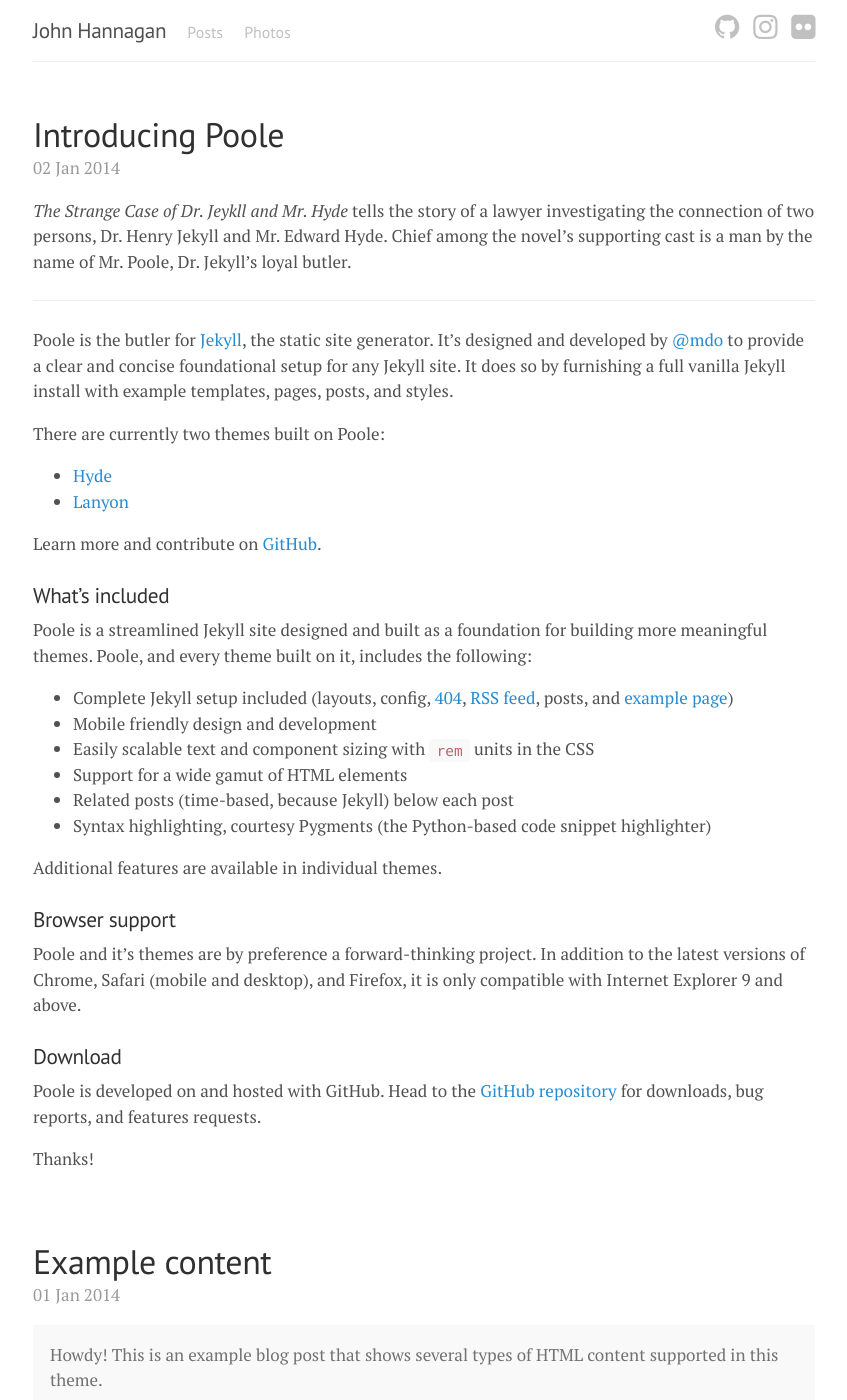
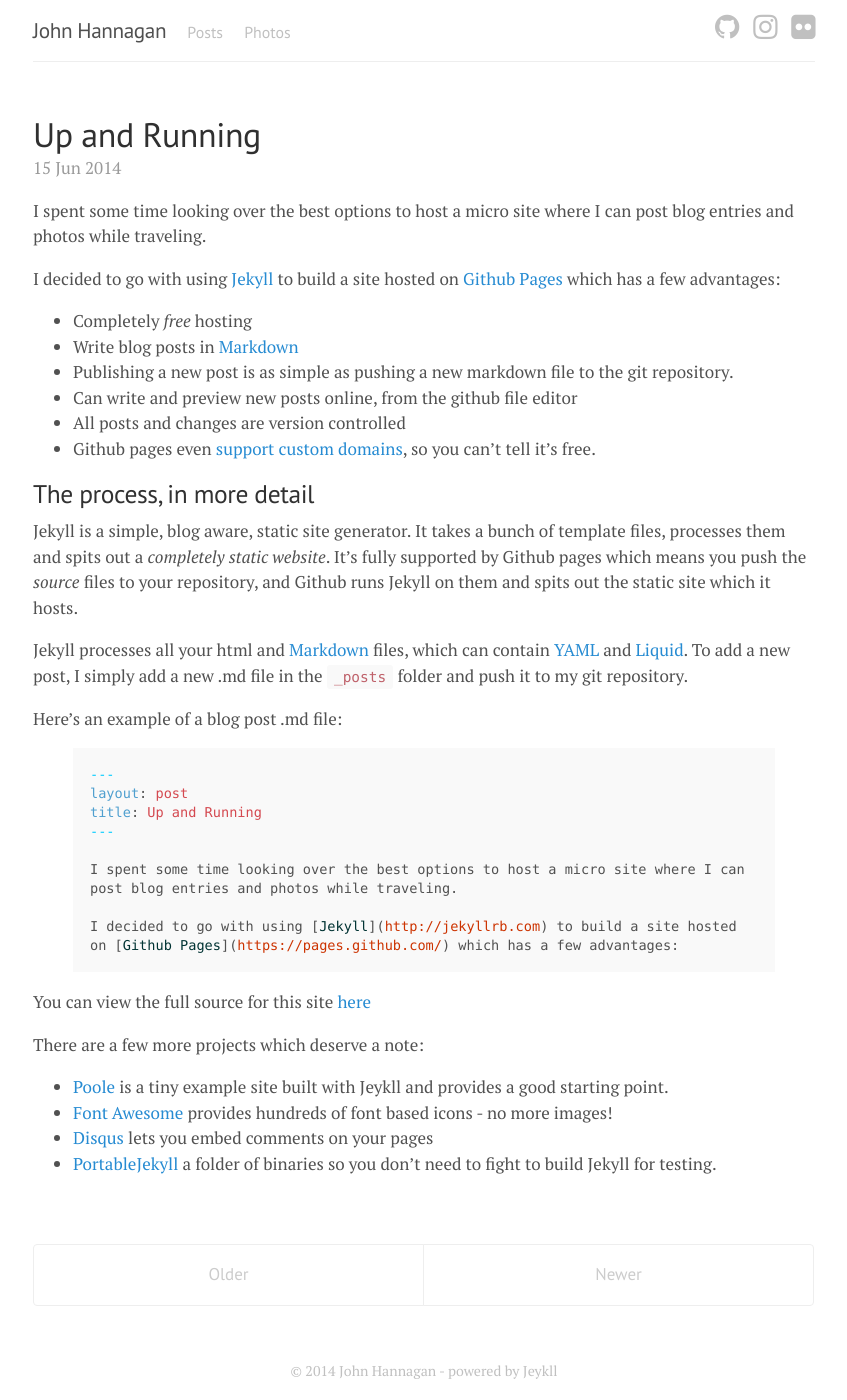
Before and after one commit to Weetbix/weetbix.github.io, a Jekyll site: the page built from index.html, in a window 1280 px wide and 1400 px high. Shown: the whole window, without its empty margins (216-1063 px from the left). Built offline with Jekyll 4.4.1, drawn with Linux system fonts in a browser that asks for light colours; nearby versions of some CDN libraries; Markdown is read by kramdown in place of the engine named in the settings; the list of posts is cut into pages by our own code; some of the changed text lies outside the part shown.

Commit message:
Write first post!

```diff
--- a/_config.yml
+++ b/_config.yml
@@ -1,6 +1,6 @@
 # Dependencies
 markdown:         redcarpet
-pygments:         true
+highlighter:      rouge
 
 # Permalinks
 permalink:        pretty
--- a/_posts/2013-12-31-whats-jekyll.md
+++ /dev/null
@@ -1,10 +0,0 @@
----
-layout: post
-title: What's Jekyll?
----
-
-[Jekyll](http://jekyllrb.com) is a static site generator, an open-source tool for creating simple yet powerful websites of all shapes and sizes. From [the project's readme](https://github.com/jekyll/jekyll/blob/master/README.markdown):
-
-> Jekyll is a simple, blog aware, static site generator. It takes a template directory [...] and spits out a complete, static website suitable for serving with Apache or your favorite web server. This is also the engine behind GitHub Pages, which you can use to host your project’s page or blog right here from GitHub.
-
-It's an immensely useful tool. Find out more by [visiting the project on GitHub](https://github.com/jekyll/jekyll).
--- a/_posts/2014-01-01-example-content.md
+++ /dev/null
@@ -1,138 +0,0 @@
----
-layout: post
-title: Example content
----
-
-
-<div class="message">
-  Howdy! This is an example blog post that shows several types of HTML content supported in this theme.
-</div>
-
-Cum sociis natoque penatibus et magnis <a href="#">dis parturient montes</a>, nascetur ridiculus mus. *Aenean eu leo quam.* Pellentesque ornare sem lacinia quam venenatis vestibulum. Sed posuere consectetur est at lobortis. Cras mattis consectetur purus sit amet fermentum.
-
-> Curabitur blandit tempus porttitor. Nullam quis risus eget urna mollis ornare vel eu leo. Nullam id dolor id nibh ultricies vehicula ut id elit.
-
-Etiam porta **sem malesuada magna** mollis euismod. Cras mattis consectetur purus sit amet fermentum. Aenean lacinia bibendum nulla sed consectetur.
-
-## Inline HTML elements
-
-HTML defines a long list of available inline tags, a complete list of which can be found on the [Mozilla Developer Network](https://developer.mozilla.org/en-US/docs/Web/HTML/Element).
-
-- **To bold text**, use `<strong>`.
-- *To italicize text*, use `<em>`.
-- Abbreviations, like <abbr title="HyperText Markup Langage">HTML</abbr> should use `<abbr>`, with an optional `title` attribute for the full phrase.
-- Citations, like <cite>&mdash; Mark otto</cite>, should use `<cite>`.
-- <del>Deleted</del> text should use `<del>` and <ins>inserted</ins> text should use `<ins>`.
-- Superscript <sup>text</sup> uses `<sup>` and subscript <sub>text</sub> uses `<sub>`.
-
-Most of these elements are styled by browsers with few modifications on our part.
-
-## Heading
-
-Vivamus sagittis lacus vel augue rutrum faucibus dolor auctor. Duis mollis, est non commodo luctus, nisi erat porttitor ligula, eget lacinia odio sem nec elit. Morbi leo risus, porta ac consectetur ac, vestibulum at eros.
-
-### Code
-
-Cum sociis natoque penatibus et magnis dis `code element` montes, nascetur ridiculus mus.
-
-{% highlight js %}
-// Example can be run directly in your JavaScript console
-
-// Create a function that takes two arguments and returns the sum of those arguments
-var adder = new Function("a", "b", "return a + b");
-
-// Call the function
-adder(2, 6);
-// > 8
-{% endhighlight %}
-
-Aenean lacinia bibendum nulla sed consectetur. Etiam porta sem malesuada magna mollis euismod. Fusce dapibus, tellus ac cursus commodo, tortor mauris condimentum nibh, ut fermentum massa.
-
-### Gists via GitHub Pages
-
-Vestibulum id ligula porta felis euismod semper. Nullam quis risus eget urna mollis ornare vel eu leo. Donec sed odio dui.
-
-{% gist 5555251 gist.md %}
-
-Aenean eu leo quam. Pellentesque ornare sem lacinia quam venenatis vestibulum. Nullam quis risus eget urna mollis ornare vel eu leo. Cum sociis natoque penatibus et magnis dis parturient montes, nascetur ridiculus mus. Donec sed odio dui. Vestibulum id ligula porta felis euismod semper.
-
-### Lists
-
-Cum sociis natoque penatibus et magnis dis parturient montes, nascetur ridiculus mus. Aenean lacinia bibendum nulla sed consectetur. Etiam porta sem malesuada magna mollis euismod. Fusce dapibus, tellus ac cursus commodo, tortor mauris condimentum nibh, ut fermentum massa justo sit amet risus.
-
-* Praesent commodo cursus magna, vel scelerisque nisl consectetur et.
-* Donec id elit non mi porta gravida at eget metus.
-* Nulla vitae elit libero, a pharetra augue.
-
-Donec ullamcorper nulla non metus auctor fringilla. Nulla vitae elit libero, a pharetra augue.
-
-1. Vestibulum id ligula porta felis euismod semper.
-2. Cum sociis natoque penatibus et magnis dis parturient montes, nascetur ridiculus mus.
-3. Maecenas sed diam eget risus varius blandit sit amet non magna.
-
-Cras mattis consectetur purus sit amet fermentum. Sed posuere consectetur est at lobortis.
-
-<dl>
-  <dt>HyperText Markup Language (HTML)</dt>
-  <dd>The language used to describe and define the content of a Web page</dd>
-
-  <dt>Cascading Style Sheets (CSS)</dt>
-  <dd>Used to describe the appearance of Web content</dd>
-
-  <dt>JavaScript (JS)</dt>
-  <dd>The programming language used to build advanced Web sites and applications</dd>
-</dl>
-
-Integer posuere erat a ante venenatis dapibus posuere velit aliquet. Morbi leo risus, porta ac consectetur ac, vestibulum at eros. Nullam quis risus eget urna mollis ornare vel eu leo.
-
-### Images
-
-Quisque consequat sapien eget quam rhoncus, sit amet laoreet diam tempus. Aliquam aliquam metus erat, a pulvinar turpis suscipit at.
-
-![placeholder](http://placehold.it/800x400 "Large example image")
-![placeholder](http://placehold.it/400x200 "Medium example image")
-![placeholder](http://placehold.it/200x200 "Small example image")
-
-### Tables
-
-Aenean lacinia bibendum nulla sed consectetur. Lorem ipsum dolor sit amet, consectetur adipiscing elit.
-
-<table>
-  <thead>
-    <tr>
-      <th>Name</th>
-      <th>Upvotes</th>
-      <th>Downvotes</th>
-    </tr>
-  </thead>
-  <tfoot>
-    <tr>
-      <td>Totals</td>
-      <td>21</td>
-      <td>23</td>
-    </tr>
-  </tfoot>
-  <tbody>
-    <tr>
-      <td>Alice</td>
-      <td>10</td>
-      <td>11</td>
-    </tr>
-    <tr>
-      <td>Bob</td>
-      <td>4</td>
-      <td>3</td>
-    </tr>
-    <tr>
-      <td>Charlie</td>
-      <td>7</td>
-      <td>9</td>
-    </tr>
-  </tbody>
-</table>
-
-Nullam id dolor id nibh ultricies vehicula ut id elit. Sed posuere consectetur est at lobortis. Nullam quis risus eget urna mollis ornare vel eu leo.
-
------
-
-Want to see something else added? <a href="https://github.com/poole/poole/issues/new">Open an issue.</a>
--- a/_posts/2014-01-02-introducing-poole.md
+++ /dev/null
@@ -1,40 +0,0 @@
----
-layout: post
-title: Introducing Poole
----
-
-*The Strange Case of Dr. Jeykll and Mr. Hyde* tells the story of a lawyer investigating the connection of two persons, Dr. Henry Jekyll and Mr. Edward Hyde. Chief among the novel's supporting cast is a man by the name of Mr. Poole, Dr. Jekyll's loyal butler.
-
------
-
-Poole is the butler for [Jekyll](http://jekyllrb.com), the static site generator. It's designed and developed by [@mdo](https://twitter.com/mdo) to provide a clear and concise foundational setup for any Jekyll site. It does so by furnishing a full vanilla Jekyll install with example templates, pages, posts, and styles.
-
-There are currently two themes built on Poole:
-
-* [Hyde](http://hyde.getpoole.com)
-* [Lanyon](http://lanyon.getpoole.com)
-
-Learn more and contribute on [GitHub](https://github.com/poole).
-
-### What's included
-
-Poole is a streamlined Jekyll site designed and built as a foundation for building more meaningful themes. Poole, and every theme built on it, includes the following:
-
-* Complete Jekyll setup included (layouts, config, [404](/404.html), [RSS feed](/atom.xml), posts, and [example page](/about))
-* Mobile friendly design and development
-* Easily scalable text and component sizing with `rem` units in the CSS
-* Support for a wide gamut of HTML elements
-* Related posts (time-based, because Jekyll) below each post
-* Syntax highlighting, courtesy Pygments (the Python-based code snippet highlighter)
-
-Additional features are available in individual themes.
-
-### Browser support
-
-Poole and it's themes are by preference a forward-thinking project. In addition to the latest versions of Chrome, Safari (mobile and desktop), and Firefox, it is only compatible with Internet Explorer 9 and above.
-
-### Download
-
-Poole is developed on and hosted with GitHub. Head to the <a href="https://github.com/poole/poole">GitHub repository</a> for downloads, bug reports, and features requests.
-
-Thanks!
--- /dev/null
+++ b/_posts/2014-6-15-Up-and-Running.md
@@ -0,0 +1,58 @@
+---
+layout: post
+title: Up and Running
+---
+
+I spent some time looking over the best options to host a micro site where I can
+post blog entries and photos while traveling.
+
+I decided to go with using [Jekyll](http://jekyllrb.com) to build a site hosted
+on [Github Pages](https://pages.github.com/) which has a few advantages:
+
+* Completely *free* hosting
+* Write blog posts in [Markdown](https://github.com/adam-p/markdown-here/wiki/Markdown-Cheatsheet)
+* Publishing a new post is as simple as pushing a new markdown file to the git
+  repository.
+* Can write and preview new posts online, from the github file editor
+* All posts and changes are version controlled
+* Github pages even [support custom domains](https://help.github.com/articles/setting-up-a-custom-domain-with-github-pages),
+  so you can't tell it's free.
+
+##The process, in more detail
+
+Jekyll is a simple, blog aware, static site generator. It takes a bunch of template
+files, processes them and spits out a *completely static website*. It's fully supported
+by Github pages which means you push the *source* files to your repository, and
+Github runs Jekyll on them and spits out the static site which it hosts.
+
+Jekyll processes all your html and [Markdown](https://github.com/adam-p/markdown-here/wiki/Markdown-Cheatsheet)
+files, which can contain [YAML](http://www.yaml.org/) and
+[Liquid](https://github.com/Shopify/liquid). To add a new post, I simply add a
+new .md file in the `_posts` folder and push it to my git repository.
+
+Here's an example of a blog post .md file:
+
+{% highlight markdown %}
+---
+layout: post
+title: Up and Running
+---
+
+I spent some time looking over the best options to host a micro site where I can
+post blog entries and photos while traveling.
+
+I decided to go with using [Jekyll](http://jekyllrb.com) to build a site hosted
+on [Github Pages](https://pages.github.com/) which has a few advantages:
+{% endhighlight %}
+
+You can view the full source for this site [here](https://github.com/Weetbix/weetbix.github.io)
+
+There are a few more projects which deserve a note:
+
+* [Poole](https://github.com/poole/poole) is a tiny example site built with Jeykll and
+  provides a good starting point.
+* [Font Awesome](http://fortawesome.github.io/Font-Awesome/) provides hundreds of
+  font based icons - no more images!
+* [Disqus](http://disqus.com/) lets you embed comments on your pages
+* [PortableJekyll](https://github.com/madhur/PortableJekyll) a folder of binaries
+  so you don't need to fight to build Jekyll for testing.
```
Also changed, not shown: README.md.
